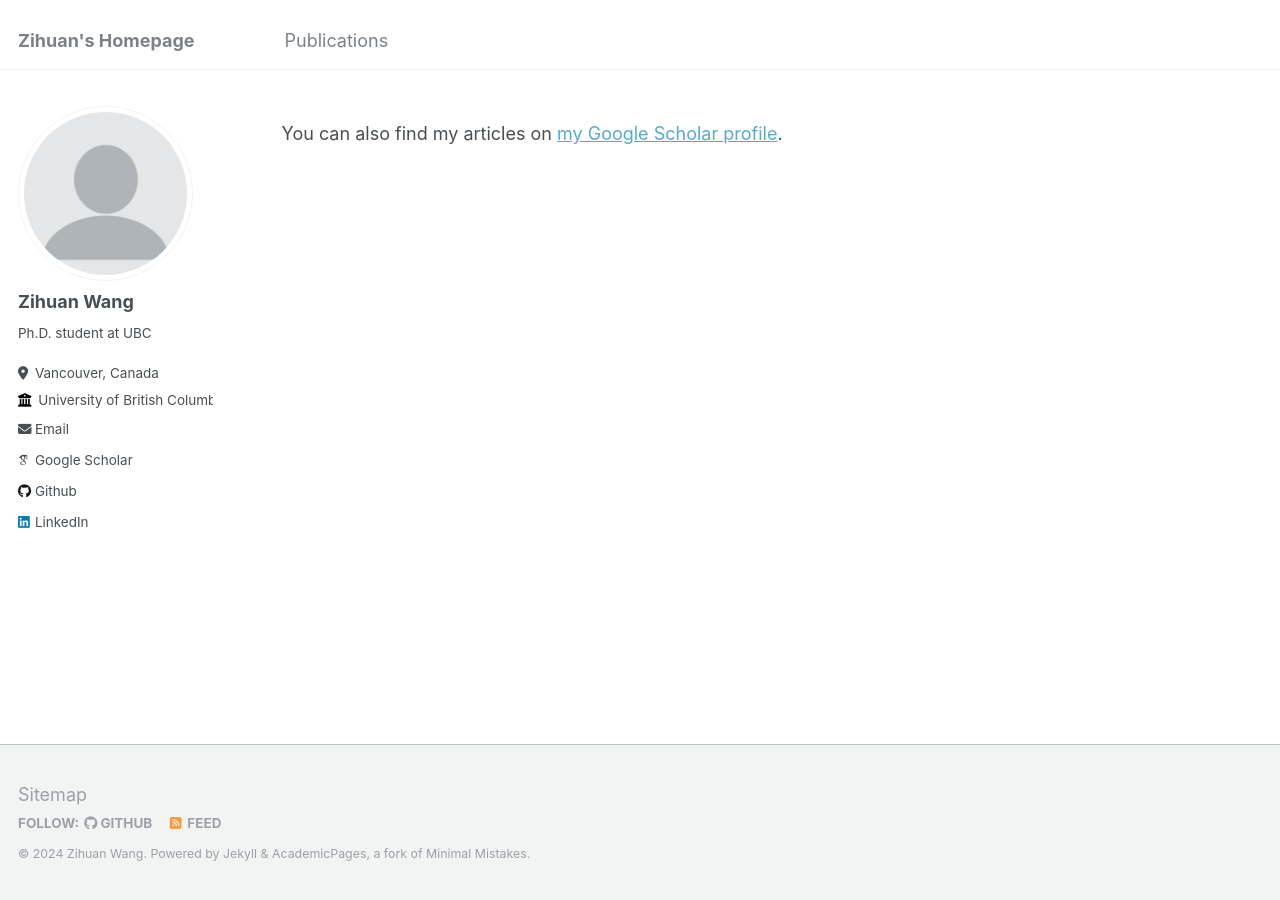
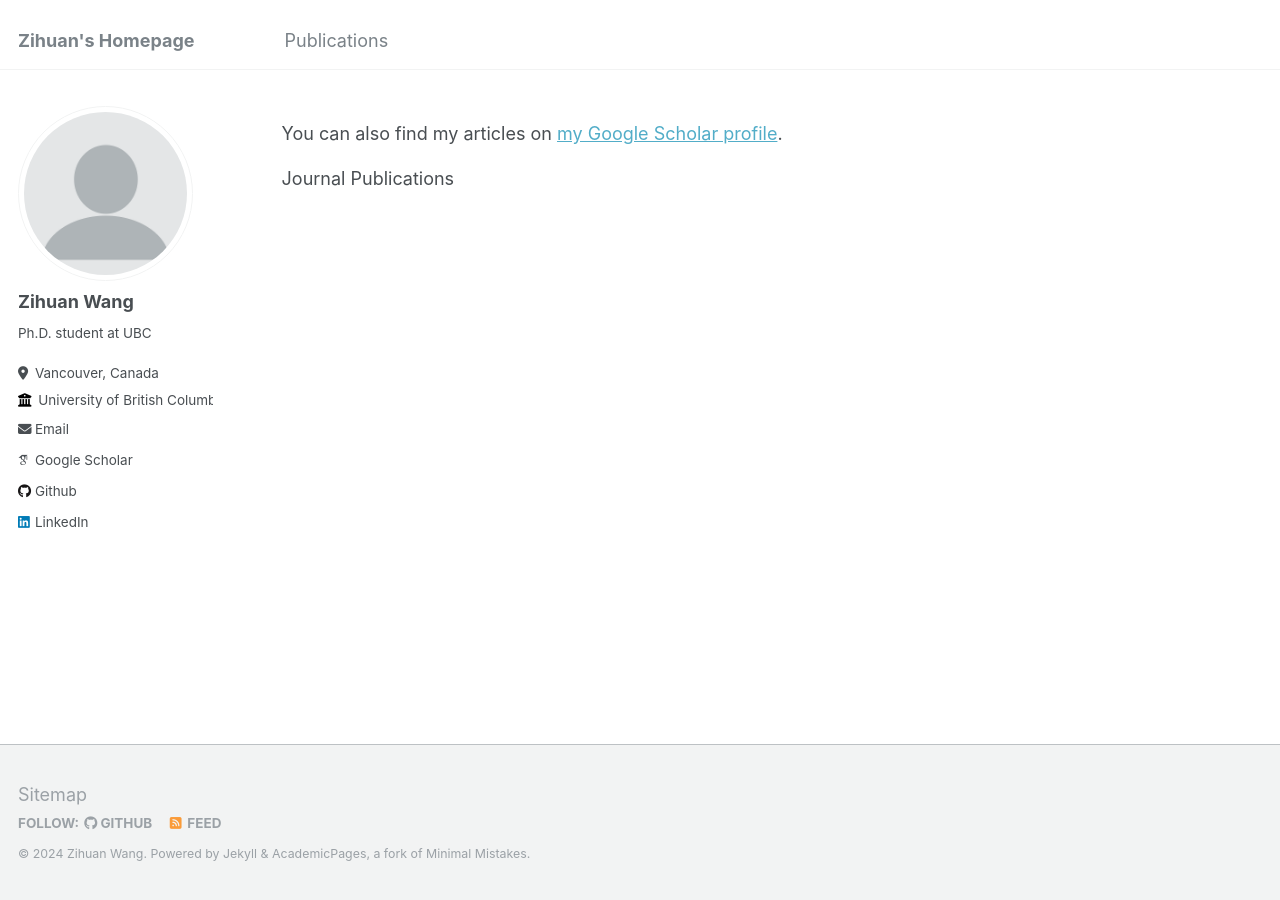
Before and after one commit to zihuanwang/zihuanwang.github.io, a Jekyll site: the page built from _pages/publications.md, in a window 1280 px wide. Built offline with Jekyll 4.4.1, drawn with Linux system fonts in a browser that asks for light colours; some web fonts are replaced.

Commit message:
Update publications.md

```diff
--- a/_pages/publications.md
+++ b/_pages/publications.md
@@ -9,8 +9,4 @@
   <div class="wordwrap">You can also find my articles on <a href="{{site.author.googlescholar}}">my Google Scholar profile</a>.</div>
 {% endif %}
 
-{% include base_path %}
-
-{% for post in site.articles reversed %}
-  {% include archive-single.html %}
-{% endfor %}
+Journal Publications
```
